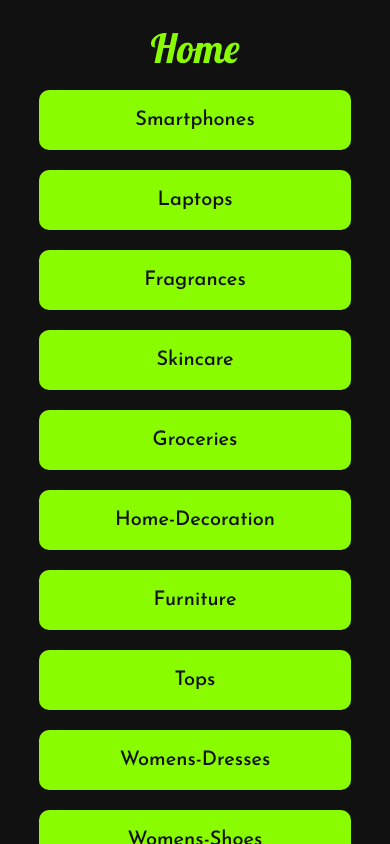
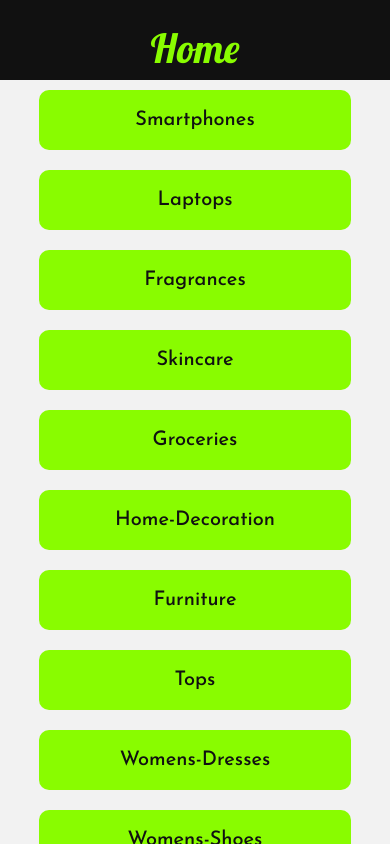
Before and after one commit to fede-villarreal/ecommerce-app, a React Native app: screen /Home in a window 390 px wide. Built offline with nearby package versions, Linux system fonts and the light colour scheme.

Commit message:
refactor: Update navigation to use React Navigation

```diff
--- a/App.js
+++ b/App.js
@@ -1,66 +1,19 @@
-import React, { useState, useEffect } from 'react';
-import { StyleSheet, SafeAreaView, BackHandler, StatusBar } from 'react-native';
+import React from 'react';
+import { StatusBar } from 'react-native';
 import { useFonts } from 'expo-font';
-import Home from './src/screens/Home.jsx';
-import ItemsCategory from './src/screens/ItemsCategory.jsx';
-import ItemDetail from './src/screens/ItemDetail.jsx';
+import Navigator from './src/navigation/Navigator.jsx';
 import colors from './src/utils/global/colors.js';
 import { fontCollection } from './src/utils/global/fonts.js';
 
 export default function App() {
   const [fontsLoaded] = useFonts(fontCollection)
-  const [categorySelected, setCategorySelected] = useState('')
-  const [itemId, setItemId] = useState(0)
-
-  useEffect(() => {
-    const backAction = () => {
-      if (itemId) {
-        setItemId(0);
-        return true;
-      }
-      if (categorySelected) {
-        setCategorySelected('');
-        return true; // Evita que la aplicación se cierre
-      }
-      return false; // Permite que la aplicación se cierre
-    };
-
-    const backHandler = BackHandler.addEventListener(
-      'hardwareBackPress',
-      backAction
-    );
-
-    return () => backHandler.remove();
-  }, [categorySelected, itemId]);
 
   if (!fontsLoaded) return null;
 
-  const selectCategory = (category) => {
-    setCategorySelected(category);
-  };
-
-  const selectItemId = (id) => {
-    setItemId(id)
-  }
-
   return (
     <>
-      <StatusBar backgroundColor={colors.primary}/>
-      <SafeAreaView style={styles.container}>
-        {itemId
-          ? <ItemDetail itemId={itemId} />
-          : categorySelected
-            ? <ItemsCategory categorySelected={categorySelected} selectItemId={selectItemId} />
-            : <Home selectCategory={selectCategory} />
-        }
-      </SafeAreaView>
+      <StatusBar backgroundColor={colors.primary} />
+      <Navigator />
     </>
   );
 }
-
-const styles = StyleSheet.create({
-  container: {
-    backgroundColor: colors.background,
-    flex: 1,
-  }
-});
--- a/src/components/Categories.jsx
+++ b/src/components/Categories.jsx
@@ -1,19 +1,17 @@
-import { StyleSheet, FlatList } from 'react-native';
+import { FlatList } from 'react-native';
 import categories from '../utils/data/categories.json';
 import CategoryCard from './CategoryCard.jsx';
 
-const Categories = ({ selectCategory }) => {
+const Categories = ({navigation}) => {
     return (
         <FlatList
             data={categories}
             keyExtractor={item => item}
             renderItem={({ item }) => (
-                <CategoryCard item={item} selectCategory={selectCategory} />
+                <CategoryCard item={item} navigation={navigation}/>
             )}
         />
     );
 };
 
 export default Categories;
-
-const styles = StyleSheet.create({});
--- a/src/components/CategoryCard.jsx
+++ b/src/components/CategoryCard.jsx
@@ -1,11 +1,11 @@
 import { Pressable, StyleSheet, Text, View } from 'react-native';
+import { toCapitalCase } from '../utils/utils.js';
 import colors from '../utils/global/colors.js';
-import { toCapitalCase } from '../utils/utils.js';
 import fonts from '../utils/global/fonts.js';
 
-const CategoryCard = ({ item, selectCategory }) => {
+const CategoryCard = ({ item, navigation }) => {
     return (
-        <Pressable onPress={() => selectCategory(item)}>
+        <Pressable onPress={() => navigation.navigate('ItemsCategory', {categorySelected: item})}>
             <View style={styles.container}>
                 <Text style={styles.text}>{toCapitalCase(item)}</Text>
             </View>
--- a/src/components/Header.jsx
+++ b/src/components/Header.jsx
@@ -1,12 +1,15 @@
 import { StyleSheet, Text, View } from 'react-native';
+import { toCapitalCase } from '../utils/utils.js';
 import colors from '../utils/global/colors.js';
-import { toCapitalCase } from '../utils/utils.js';
 import fonts from '../utils/global/fonts.js';
 
 const Header = ({ title = "Ecommerce", styleHeaderItemDetail }) => {
+
+    const displayTitle = title.toString()
+
     return (
         <View style={[styles.container]}>
-            <Text style={[styles.text, styleHeaderItemDetail]}>{toCapitalCase(title)}</Text>
+            <Text style={[styles.text, styleHeaderItemDetail]}>{toCapitalCase(displayTitle)}</Text>
         </View>
     );
 };
--- a/src/components/ItemCategoryCard.jsx
+++ b/src/components/ItemCategoryCard.jsx
@@ -1,11 +1,11 @@
 import { StyleSheet, Text, Pressable, Image } from 'react-native'
+import { toCapitalCase } from '../utils/utils.js'
 import colors from '../utils/global/colors.js'
 import fonts from '../utils/global/fonts.js'
-import { toCapitalCase } from '../utils/utils.js'
 
-const ItemCategoryCard = ({ item, selectItemId }) => {
+const ItemCategoryCard = ({ item, navigation }) => {
     return (
-        <Pressable onPress={() => selectItemId(item.id)} style={styles.container}>
+        <Pressable onPress={() => navigation.navigate('ItemDetail', {itemId: item.id, itemTitle: item.title})} style={styles.container}>
             <Image style={styles.image} source={{ uri: item.thumbnail }} resizeMode='cover' />
             <Text style={styles.text}>{toCapitalCase(item.title)}</Text>
         </Pressable>
--- a/src/components/SearchBar.jsx
+++ b/src/components/SearchBar.jsx
@@ -64,7 +64,8 @@ const styles = StyleSheet.create({
         paddingVertical: 5,
         borderRadius: 5,
         borderColor: colors.secondary,
-        marginHorizontal: 5
+        marginHorizontal: 5,
+        color: colors.title
     },
     button: {
         marginLeft: 5
--- /dev/null
+++ b/src/navigation/Navigator.jsx
@@ -0,0 +1,50 @@
+import { StyleSheet } from 'react-native'
+import { NavigationContainer } from '@react-navigation/native'
+import { createNativeStackNavigator } from '@react-navigation/native-stack'
+import Header from '../components/Header.jsx'
+import Home from '../screens/Home.jsx'
+import ItemsCategory from '../screens/ItemsCategory.jsx'
+import ItemDetail from '../screens/ItemDetail.jsx'
+
+const Stack = createNativeStackNavigator();
+
+const Navigator = () => {
+    return (
+        <NavigationContainer>
+            <Stack.Navigator
+                initialRouteName='Home'
+                screenOptions={({ route }) => {
+                    return {
+                        header: () => {
+                            return <Header title={
+                                route.name === 'Home'
+                                    ? route.name
+                                    : route.name === 'ItemsCategory'
+                                        ? route.params.categorySelected
+                                        : route.params.itemTitle
+                            }
+                                styleHeaderItemDetail={
+                                    route.name === 'ItemDetail'
+                                        ? styles.headerItemDetail
+                                        : null
+                                }
+                            />
+                        }
+                    }
+                }}
+            >
+                <Stack.Screen name="Home" component={Home} />
+                <Stack.Screen name="ItemsCategory" component={ItemsCategory} />
+                <Stack.Screen name="ItemDetail" component={ItemDetail} />
+            </Stack.Navigator>
+        </NavigationContainer>
+    )
+}
+
+export default Navigator
+
+const styles = StyleSheet.create({
+    headerItemDetail: {
+        fontSize: 30,
+    }
+})
--- a/src/screens/Home.jsx
+++ b/src/screens/Home.jsx
@@ -1,16 +1,9 @@
-import { StyleSheet, View } from 'react-native';
-import Header from '../components/Header.jsx';
 import Categories from '../components/Categories.jsx';
 
-const Home = ({selectCategory}) => {
+const Home = ({ navigation }) => {
     return (
-        <>
-            <Header title='Home'/>
-            <Categories selectCategory={selectCategory}/>
-        </>
+        <Categories navigation={navigation} />
     );
 };
 
 export default Home;
-
-const styles = StyleSheet.create({});
--- a/src/screens/ItemDetail.jsx
+++ b/src/screens/ItemDetail.jsx
@@ -1,11 +1,12 @@
 import { useEffect, useState } from 'react'
 import { StyleSheet, Text, View, Image, Pressable } from 'react-native'
-import Header from '../components/Header.jsx'
 import products from '../utils/data/products.json'
 import colors from '../utils/global/colors.js'
 import fonts from '../utils/global/fonts.js'
 
-const ItemDetail = ({ itemId }) => {
+const ItemDetail = ({ route }) => {
+
+    const {itemId} = route.params
 
     const [product, setProduct] = useState({})
 
@@ -16,7 +17,6 @@ const ItemDetail = ({ itemId }) => {
 
     return (
         <View style={styles.container}>
-            <Header title={product.title} styleHeaderItemDetail={styles.headerItemDetail} />
             <View style={styles.content} >
                 <Image
                     style={styles.image}
@@ -46,9 +46,6 @@ const styles = StyleSheet.create({
         flex: 1,
         justifyContent: "start",
         alignItems: "center"
-    },
-    headerItemDetail: {
-        fontSize: 30,
     },
     content: {
         width: "100%"
--- a/src/screens/ItemsCategory.jsx
+++ b/src/screens/ItemsCategory.jsx
@@ -1,11 +1,11 @@
 import { useEffect, useState } from 'react';
 import { StyleSheet, FlatList } from 'react-native';
-import Header from '../components/Header.jsx';
 import ItemCategoryCard from '../components/ItemCategoryCard.jsx';
 import SearchBar from '../components/SearchBar.jsx';
 import products from '../utils/data/products.json';
 
-const ItemsCategory = ({ categorySelected, selectItemId }) => {
+const ItemsCategory = ({ route, navigation }) => {
+    const { categorySelected } = route.params;
     const [filteredItems, setFilteredItems] = useState([]);
     const [searchedWord, setSearchedWord] = useState('');
 
@@ -28,14 +28,13 @@ const ItemsCategory = ({ categorySelected, selectItemId }) => {
 
     return (
         <>
-            <Header title={categorySelected} />
             <SearchBar handlerSearchedWord={handlerSearchedWord} />
             <FlatList
                 style={styles.list}
                 data={filteredItems}
                 keyExtractor={item => item.id}
                 renderItem={({ item }) => (
-                    <ItemCategoryCard item={item} selectItemId={selectItemId} />
+                    <ItemCategoryCard item={item} navigation={navigation} />
                 )}
             />
         </>
```
Also changed, not shown: package.json (+6 -2 lines), 1 other file (tests, documents, lock files or other folders).
